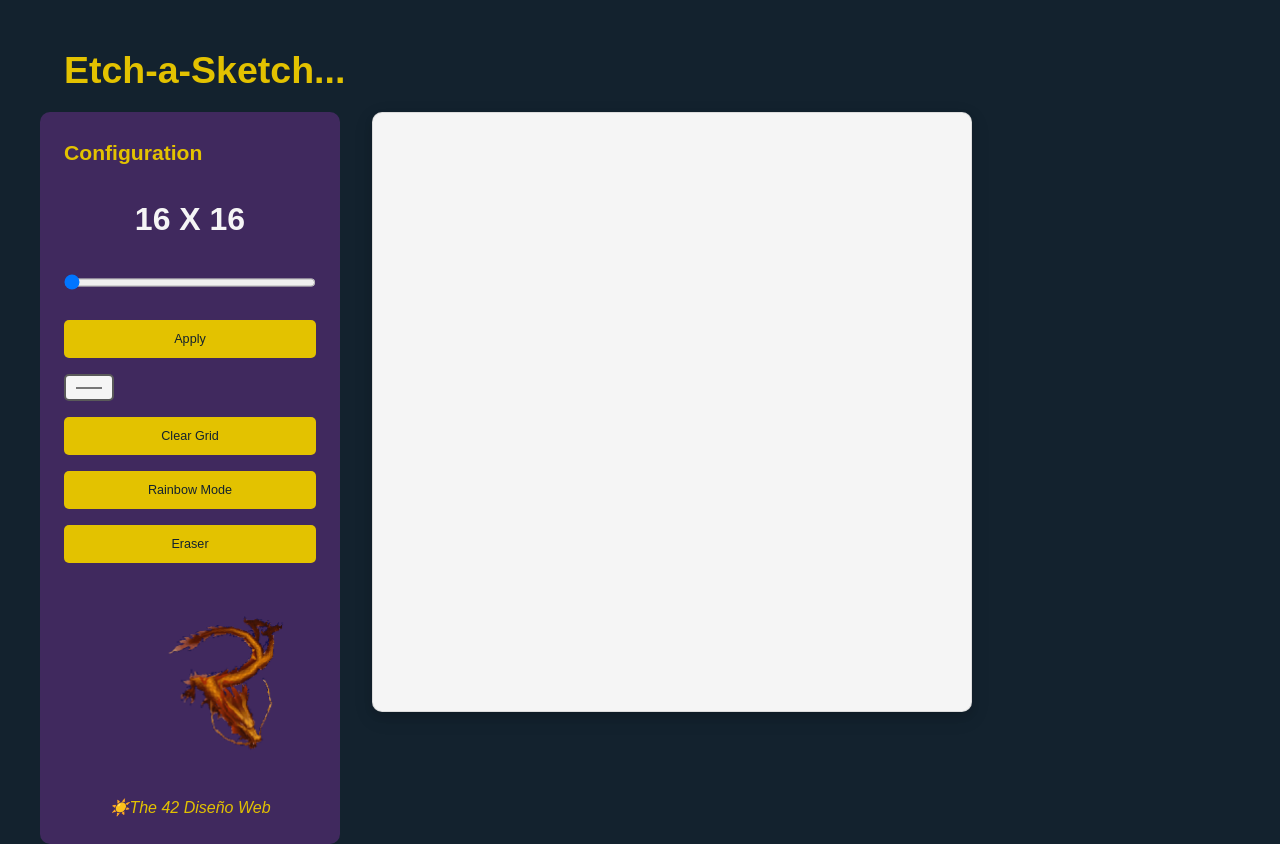
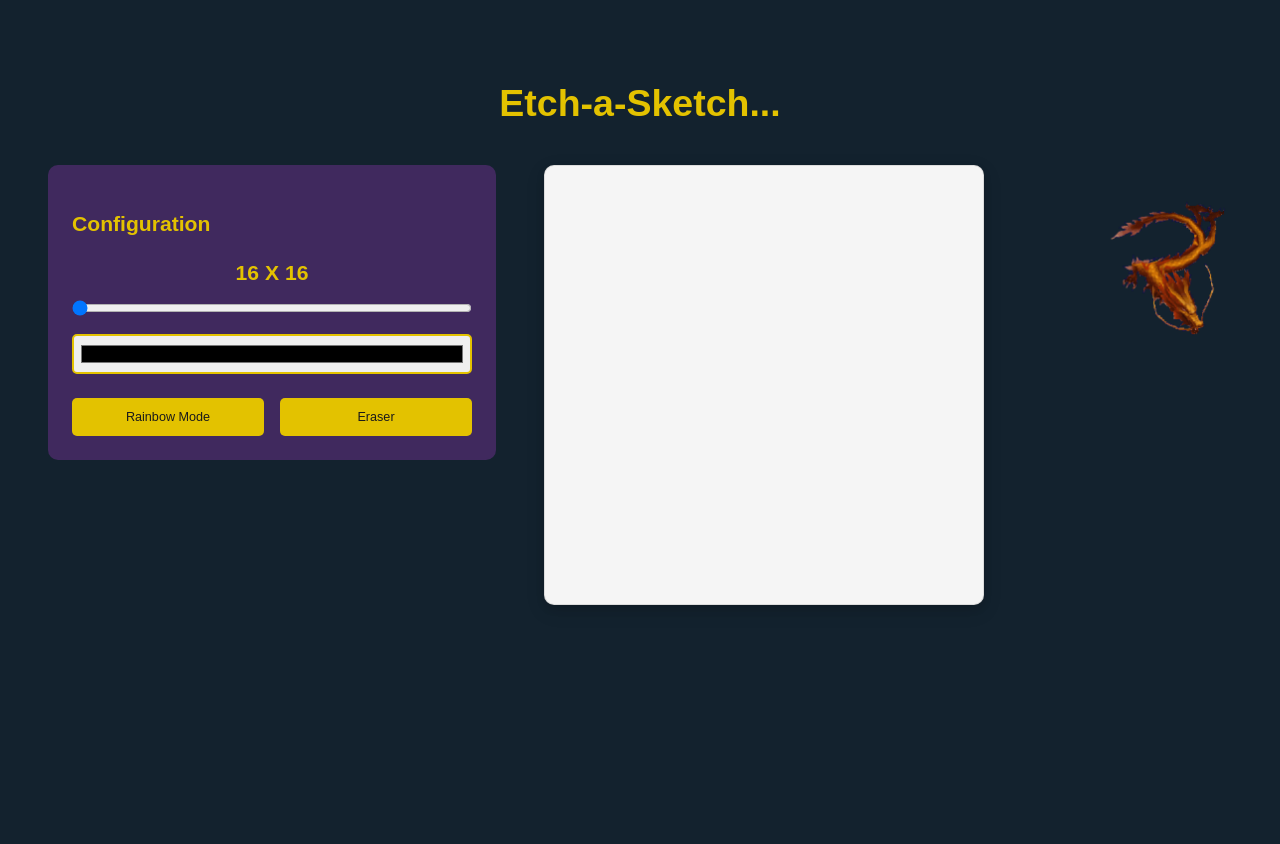
Before and after one commit to Iker1211/etch-a-sketch, a plain HTML site: page index.html in a window 1280 px wide. After the commit the page ends 800 px from the top, so only its background shows below. Drawn offline with Linux system fonts and the light colour scheme.

Commit message:
Job done

```diff
--- a/index.html
+++ b/index.html
@@ -16,22 +16,20 @@
             <div class="config-group">
                 <div class="square-configuration">
                     <label><h1 id="rangeText">16 X 16</h1></label>
-                    <input name=x  id="options" type=range min=16 max=100 step=1 value=16>
-                    <button class="btn" id="btn-number">Apply</button>
+                    <input name="x" id="options" type="range" min="16" max="100" step="1" value="16">
                 </div>
-                <input type="color" class="input-field" title="Choose Color">
-                <button class="btn">Clear Grid</button>
-                <button class="btn">Rainbow Mode</button>
-                <button class="btn">Eraser</button>
+                <input type="color" class="input-field" id="colorPicker" title="Choose Color">
             </div>
-            <!-- Logo Section -->
-            <div class="logo-container">
-                <img src="chinese dragon.gif" alt="42 Dragon Logo" class="logo" width="200" auto>
-                <a href="https://www.iker42.blog/" rel="noreferrer" target="_blank"><i>☀️The 42 Diseño Web</i></a>
+            <div class="buttons">
+                <button class="btn" id="rainbowMode">Rainbow Mode</button>
+                <button class="btn" id="eraser">Eraser</button>
             </div>
         </div>
         <!-- Drawing Board -->
-        <div class="drawing-board">
+        <div class="drawing-board"></div>
+        <!-- Logo Section -->
+        <div class="logo-container">
+            <img src="chinese dragon.gif" alt="42 Dragon Logo" class="logo" width="200">
         </div>
     </div>
 </body>
--- a/script.js
+++ b/script.js
@@ -1,40 +1,79 @@
-addEventListener("DOMContentLoaded", (event) => {
+addEventListener("DOMContentLoaded", () => {
 
     const rangeInput = document.querySelector("#options");
     const rangeText = document.querySelector("#rangeText");
-    const btnApply = document.querySelector("#btn-number");
+    const rnbow = document.querySelector("#rainbowMode");
+    const colorPicker = document.querySelector("#colorPicker");
+    const eraser = document.querySelector("#eraser");
     const container = document.querySelector(".drawing-board");
 
-    let rangeValue = rangeInput.value;
+    let rangeValue = 16;
+    let pickedColor = colorPicker.value = "#000000";
+    let randomize = false;
+    let erase = false;
+
+    function createGrid(size) {
+        container.innerHTML = "";
+
+        container.style.gridTemplateRows = `repeat(${size}, 1fr)`;
+        container.style.gridTemplateColumns = `repeat(${size}, 1fr)`;
+
+         for (let i = 0; i < size  * size; i++) {
+            const cell = document.createElement("div");
+            cell.classList.add("cell");
+            container.appendChild(cell);
+        }
+
+        const cells = document.querySelectorAll(".cell");
+
+        cells.forEach((cell) => {
+            cell.addEventListener("mousemove", (event) => {
+                if (drawing) {
+                    if (randomize) {
+                        pickedColor = getRandomColor();
+                    }
+                    event.target.style.backgroundColor = pickedColor
+                }
+            });
+        });
+    }
+
+    createGrid(rangeValue);
+
+    let drawing = false;
+
+    container.addEventListener("mousedown", () => {
+        drawing = !drawing;
+    });
 
     rangeInput.addEventListener("input", (event) => {
         rangeValue = event.target.value;
+        createGrid(rangeValue);
         rangeText.textContent = `${rangeValue} x ${rangeValue}`;
     });
 
-    btnApply.addEventListener("click", () => {
-        container.innerHTML = "";
-
-        container.style.gridTemplateRows = `repeat(${rangeValue}, 1fr)`;
-        container.style.gridTemplateColumns = `repeat(${rangeValue}, 1fr)`;
-
-        let drawing = false;
-
-        container.addEventListener("mousedown", () => {
-            drawing = !drawing;
-        });
-
-        for (let i = 0; i < rangeValue * rangeValue; i++) {
-            const cell = document.createElement("div");
-            cell.classList.add("cell");
-            container.appendChild(cell);
-
-            cell.addEventListener("mousemove", (event) => {
-                if (drawing) {
-                    event.target.style.backgroundColor = "black"; //change style.bck to randomColors
-                }
-            });
-        }
+    colorPicker.addEventListener("input", (event) => {
+        randomize = false;
+        pickedColor = event.target.value;
     });
 
+    rnbow.addEventListener("click", () => {
+        erase = false;
+        randomize = ! randomize;
+    });
+
+    eraser.addEventListener("click", () => {
+        randomize = false;
+        erase = !erase;
+        pickedColor = "transparent";
+    });
+
+    function getRandomColor() {
+        const letters = "0123456789ABCDEF";
+        let color = "#";
+        for (let i = 0; i < 6; i++) {
+            color += letters[Math.floor(Math.random() * 16)];
+        }
+        return color;
+    }
 });
--- a/style.css
+++ b/style.css
@@ -1,3 +1,5 @@
+/* style.css */
+
 /* CSS Variables */
 :root {
     --violet: #40295E;
@@ -14,56 +16,31 @@
     --font-family: 'Arial', sans-serif;
 }
 
-        /* Reset and Base Styles */
-        * {
-            margin: 0;
-            padding: 0;
-            box-sizing: border-box;
-        }
-
+/* Global Styles */
 body {
-            position: relative;
     font-family: var(--font-family);
     line-height: var(--line-height);
     background-color: var(--blue);
     color: var(--white);
-            min-height: 100vh;
-            padding: 2rem;
+    padding: 20px;
+    margin: 0;
 }
 
+/* Title */
 #title {
-            position: absolute;
-            top: calc(5%);
-            left: calc(5%);
-            right: 0;
     font-size: var(--font-size-xl);
-            font-weight: bolder;
     color: var(--yellow);
+    text-align: center;
+    margin-bottom: 2rem;
 }
 
-        /* Layout */
+/* Container */
 .container {
-            position: relative;
-            top: 5rem;
-            left: calc(0%);
-            margin-left: 0;
+    display: flex;
+    flex-direction: column;
+    gap: 2rem;
     max-width: 1200px;
     margin: 0 auto;
-            display: grid;
-            gap: 2rem;
-            grid-template-columns: 1fr;
-        }
-
-        .square-configuration {
-            display: flex;
-            flex-direction: column;
-            text-align: center;
-        }
-
-        @media (min-width: 768px) {
-            .container {
-                grid-template-columns: 300px 1fr;
-            }
 }
 
 /* Configuration Panel */
@@ -71,79 +48,70 @@
     background-color: var(--violet);
     padding: 1.5rem;
     border-radius: 10px;
-            display: flex;
-            flex-direction: column;
-            gap: 1.5rem;
+    width: 100%;
+    max-width: 400px;
+    margin: 0 auto;
 }
 
 .config-panel h2 {
+    color: var(--yellow);
     font-size: var(--font-size-lg);
-            color: var(--yellow);
+    margin-bottom: 1rem;
 }
 
 .config-group {
     display: flex;
     flex-direction: column;
     gap: 1rem;
+    margin-bottom: 1.5rem;
 }
 
-        /* Form Elements */
+.square-configuration {
+    display: flex;
+    flex-direction: column;
+    align-items: center;
+    gap: 0.5rem;
+}
+
+#rangeText {
+    font-size: var(--font-size-lg);
+    color: var(--yellow);
+    margin: 0;
+}
+
+#options {
+    width: 100%;
+}
+
+#colorPicker {
+    width: 100%;
+    height: 40px;
+    padding: 5px;
+    border: 2px solid var(--yellow);
+    border-radius: 5px;
+}
+
+/* Buttons */
+.buttons {
+    display: flex;
+    justify-content: space-between;
+    gap: 1rem;
+}
+
 .btn {
     background-color: var(--yellow);
-            color: var(--blue);
+    color: var(--black);
     border: none;
-            padding: 0.75rem 1.5rem;
-            font-size: var(--font-size-md);
+    padding: 0.75rem 1rem;
     border-radius: 5px;
     cursor: pointer;
-            transition: opacity 0.3s ease;
+    font-size: var(--font-size-md);
+    transition: background-color 0.3s ease;
+    flex: 1;
 }
 
 .btn:hover {
-            opacity: 0.9;
-        }
-
-        .input-field {
     background-color: var(--white);
-            border: 2px solid var(--gray);
-            padding: 0.5rem;
-            border-radius: 5px;
-            color: var(--black);
-            font-size: var(--font-size-md);
-        }
-
-        /* Logo Section */
-        .logo-container {
-            margin-top: auto;
-            text-align: center;
-        }
-
-        .logo {
-            animation: float 3s ease-in-out infinite;
-        }
-
-        a {
-            text-decoration: none;
-        }
-
-        i {
-            display: block;
-            color: var(--yellow);
-        }
-
-        #options {
-        writing-mode: horizontal-tb;
-        width: 100%;
-         height: 75px;
-         background: #D5CCBB;
-         color: black; }
-
-        @keyframes float {
-            0%, 100% { transform: translateY(0); }
-            50% { transform: translateY(-10px); }
-        }
-
-        .cell {
 }
 
 /* Drawing Board */
@@ -155,20 +123,57 @@
     border-radius: 10px;
     aspect-ratio: 1;
     max-height: 600px;
+    max-width: 600px;
+    width: 100%;
 }
 
-        /* Responsive Adjustments */
-        @media (max-width: 767px) {
+/* Logo Container */
+.logo-container {
+    text-align: center;
+}
+
+.logo {
+    max-width: 200px;
+    height: auto;
+}
+
+/* Responsive Design */
+@media screen and (min-width: 768px) {
+    body {
+        padding: 2rem;
+    }
+
     .container {
-                padding: 1rem;
+        flex-direction: row;
+        align-items: flex-start;
+        justify-content: center;
+        gap: 2rem;
+    }
+
+    .config-panel {
+        margin: 0;
     }
 
     .drawing-board {
-                aspect-ratio: 1;
-                width: 100%;
+        margin: 0;
+        max-width: 600px;
     }
 
-            .logo {
-                width: 80px;
+    .logo-container {
+        margin: 0;
     }
 }
+
+@media screen and (min-width: 1024px) {
+    body {
+        padding: 3rem;
+    }
+
+    .container {
+        gap: 3rem;
+    }
+
+    .drawing-board {
+        max-width: 700px;
+    }
+}
```
Lines whose indentation alone changed are shown as unchanged.
